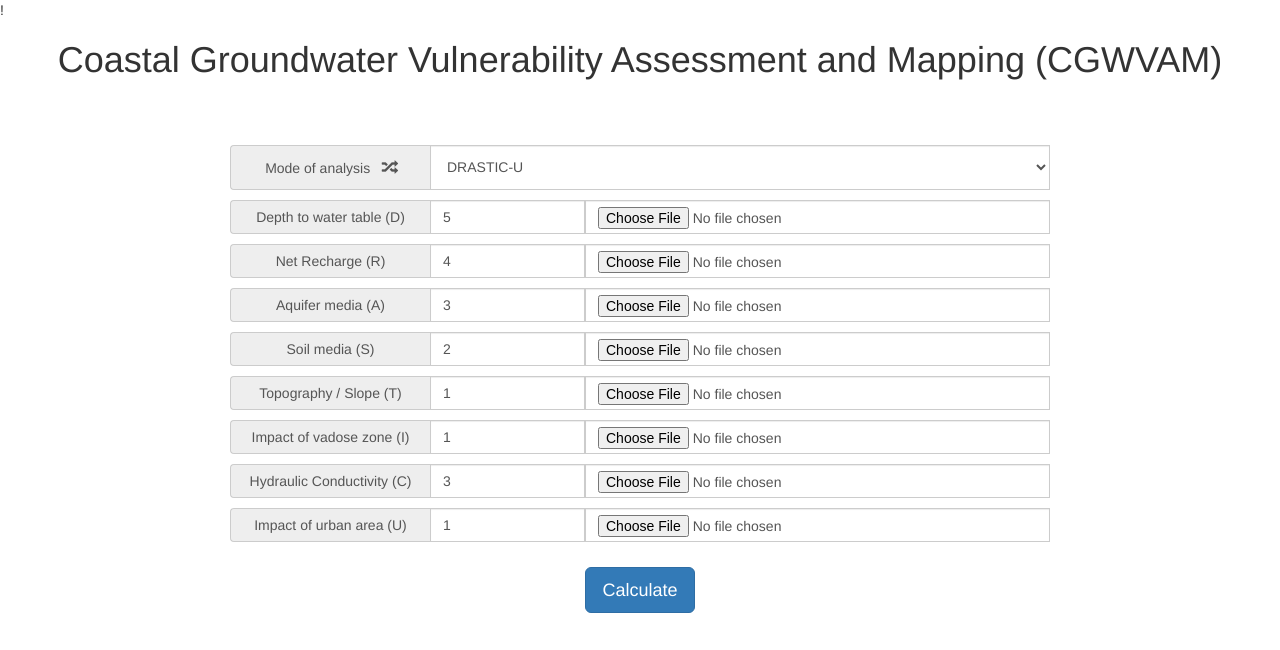
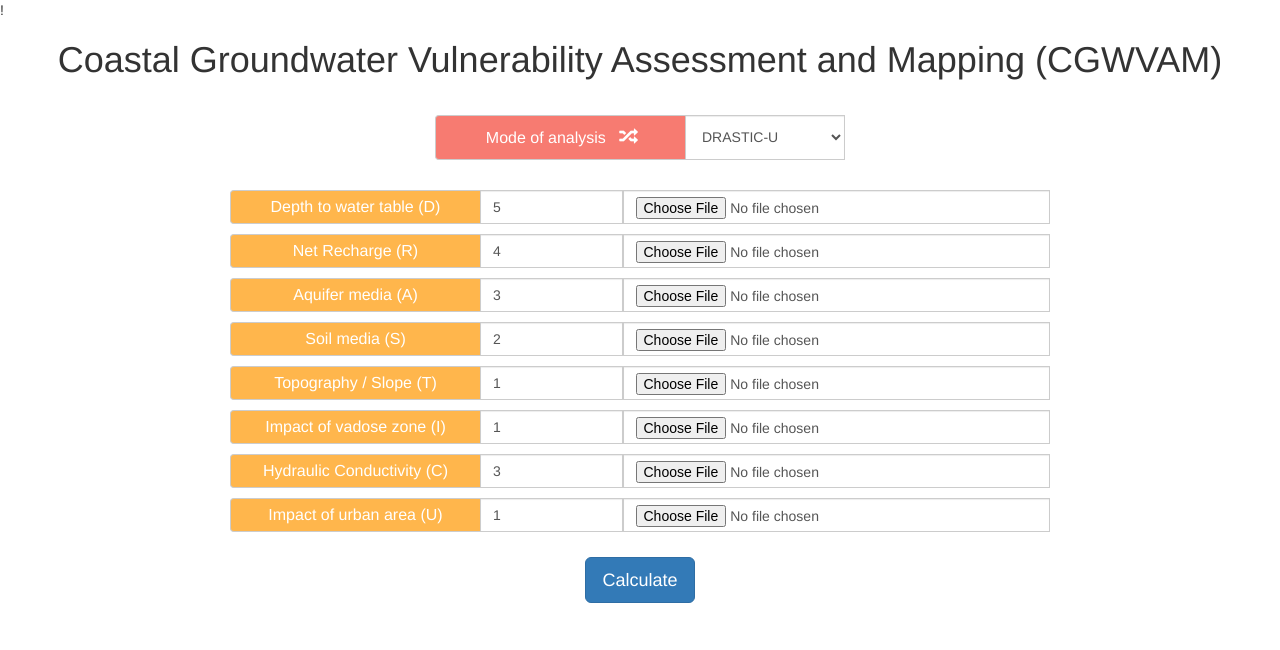
Before and after one commit to sandeepgadhwal/groundwater-dss-webgis, a Django app: template templates/gistool/index.html in a window 1280 px wide. Shown: the top 650 px of the page. Run offline with Django 3.2, Linux system fonts and the light colour scheme; the template is opened without the code that fills it: most values are stand-ins (such as "Sample title", 1, 10 or a date in 2020); some libraries are stand-ins or nearby versions.

Commit message:
bugs fixed

```diff
--- a/static/style.css
+++ b/static/style.css
@@ -3,16 +3,71 @@
 }
 
 #uploadinput {
-	padding: 50px;
+	padding: 20px 50 0 50px;
 	margin: 0 auto;
 	max-width: 920px;
 }
 
+div#analysis {
+	width :50%;
+	margin-bottom: 20px;
+}
+select#analysis {
+	min-height: 200px;
+}
+
+div#analysis > span{
+	background: rgba(244,67,54,.7)!important;
+	color: white;
+	font-size: 16px;
+	max-width:200px;
+}
 .input-group {
 	width: 100%;
 	padding: 5 0px;
+  margin: 0 auto;
+  float: none;
 }
 
 .input-group-addon {
-    min-width:200px;
+    min-width:250px;
+		background: rgba(255,152,0,.7)!important;
+		color: white;
+		font-size: 16px;
 }
+
+#map {
+	margin: auto 10% auto 10%;
+	max-height: 80vh !important;
+}
+.well{
+	margin-bottom: 0!important;
+	border-radius: 0px;
+}
+
+#downloads{
+  border:2px dotted grey;
+	margin: 20px 10% auto 10%;
+	padding: 0 0 20px 0;
+}
+
+#downloads h1{
+    text-align: center;
+    margin-top: -10px;
+    height: 20px;
+    line-height: 20px;
+    font-size: 20px;
+}
+#downloads h1 span{
+    background-color: white;
+		padding: 0 10;
+		color:#2F4F4F;
+}
+#downloads a{
+	min-width:250px;
+	margin: 10px 20px ;
+}
+
+#results {
+	margin: 50px auto 10px auto;
+}
--- a/templates/gistool/index.html
+++ b/templates/gistool/index.html
@@ -16,6 +16,7 @@
     {% bootstrap_messages %}
     {% load staticfiles %}
     <link rel="stylesheet" type="text/css" href="{% static "style.css" %} "/>
+    <link href="{% static "favicon.ico" %} " rel="shortcut icon" type="image/vnd.microsoft.icon">
   </head>
   <body>
   <h1 id="title" align="center">Coastal Groundwater Vulnerability Assessment and Mapping (CGWVAM)</h1>
@@ -253,13 +254,13 @@
       <div id="downloads" class="text-center">
         <h1><span>DOWNLOADS</span></h1>
           {% if output_file_url %}
-            <a class="btn btn-success btn-lg" href="{{ output_file_url }}" target="_blank"><span class="glyphicon glyphicon-download-alt"></span>&nbsp;Single Band file (GeoTiff)</a>
+            <a class="btn btn-success btn-lg" href="{{ output_file_url }}" download><span class="glyphicon glyphicon-download-alt"></span>&nbsp;Single Band file (GeoTiff)</a>
           {% endif %}
           {% if rendered_file_url %}
-            <a class="btn btn-success btn-lg" href="{{ rendered_file_url }}" target="_blank"><span class="glyphicon glyphicon-download-alt"></span>&nbsp;Coloured RGB file (GeoTiff)</a>
+            <a class="btn btn-success btn-lg" href="{{ rendered_file_url }}" download><span class="glyphicon glyphicon-download-alt"></span>&nbsp;Coloured RGB file (GeoTiff)</a>
           {% endif %}
           {% if png_file_url %}
-          <a class="btn btn-success btn-lg" href="{{ png_file_url }}" target="_blank"><span class="glyphicon glyphicon-download-alt"></span>&nbsp;Map Overlay file (PNG)</a>
+          <a class="btn btn-success btn-lg" href="{{ png_file_url }}" download><span class="glyphicon glyphicon-download-alt"></span>&nbsp;Map Overlay file (PNG)</a>
             <script>
             javascript:initMap('{{ png_file_url }}',{{ minx }},{{ miny }},{{ maxx }},{{ maxy }});
             </script>
--- a/webgis/settings.py
+++ b/webgis/settings.py
@@ -131,7 +131,7 @@ STATICFILES_FINDERS = (
 )
 STATICFILES_DIRS = (
     # location of your application, should not be public web accessible
-#    '/home/sandyjones/webgis/gistool/static',
+   '/home/sandyjones/webgis/gistool/static',
 )
 
 # Media files (Uploaded Geotiff, processed geotiff, processed png)
```
Also changed, not shown: gistool/static/favicon.ico (added), gistool/static/logo.png (added), static/favicon.ico (added), static/logo.png (added).
